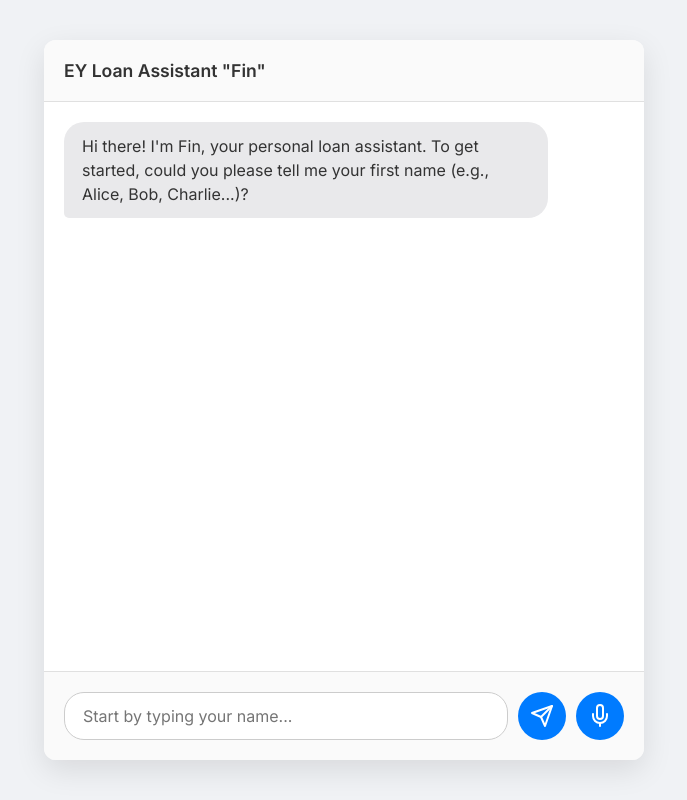
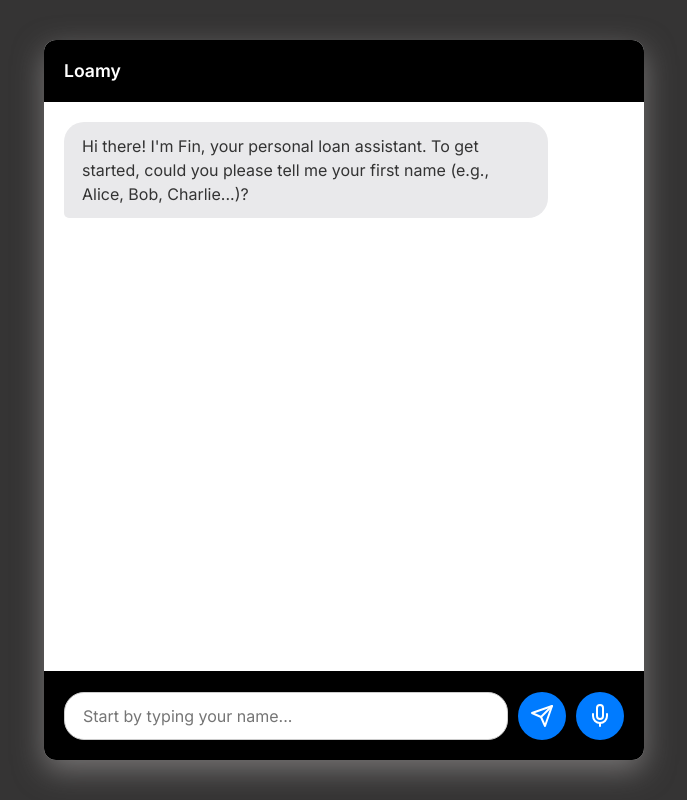
Before and after one commit to AryanSharma48/Loan-Bot, a Flask app: page / in a window 1280 px wide. Shown: the whole page, without its empty margins (296-983 px from the left). Run offline with Flask 3, Linux system fonts and the light colour scheme; some libraries are stand-ins or nearby versions.

Commit message:
final commit

```diff
--- a/static/style.css
+++ b/static/style.css
@@ -1,13 +1,13 @@
 /* --- Base Setup --- */
 body {
     font-family: 'Inter', sans-serif;
-    background-color: #f0f2f5;
+    background-color: rgb(53, 52, 52);
     display: flex;
     justify-content: center;
     align-items: center;
     height: 100vh;
     margin: 0;
-    color: #333;
+    color: #ffffff;
 }
 
 /* --- Chat Container --- */
@@ -16,9 +16,9 @@
     max-width: 600px;
     height: 90vh;
     max-height: 800px;
-    background-color: #ffffff;
+    background-color: white;
     border-radius: 12px;
-    box-shadow: 0 10px 30px rgba(0, 0, 0, 0.1);
+    box-shadow: 0 10px 30px rgba(145, 143, 143, 0.701);
     display: flex;
     flex-direction: column;
     overflow: hidden;
@@ -26,8 +26,8 @@
 
 #chat-header {
     padding: 20px;
-    border-bottom: 1px solid #e0e0e0;
-    background-color: #fafafa;
+    border-bottom: 1px solid rgb(0, 0, 0);
+    background-color: rgb(0, 0, 0);
     display: flex;
     justify-content: space-between;
     align-items: center;
@@ -68,8 +68,8 @@
 }
 
 .message.user {
-    background-color: #007bff;
-    color: #ffffff;
+    background-color: #000000;
+    color: white;
     border-bottom-right-radius: 5px;
     align-self: flex-end;
 }
@@ -103,8 +103,8 @@
 #chat-input-area {
     display: flex;
     padding: 20px;
-    border-top: 1px solid #e0e0e0;
-    background-color: #fafafa;
+    border-top: 1px solid rgb(0, 0, 0);
+    background-color: rgb(0, 0, 0);
     gap: 10px;
 }
 
--- a/templates/index.html
+++ b/templates/index.html
@@ -14,7 +14,7 @@
 <body>
     <div id="chat-container">
         <div id="chat-header">
-            <h3>EY Loan Assistant "Fin"</h3>
+            <h3>Loamy</h3>
             <span id="typing-indicator" class="hidden">Loamy is typing...</span>
         </div>
 
```
